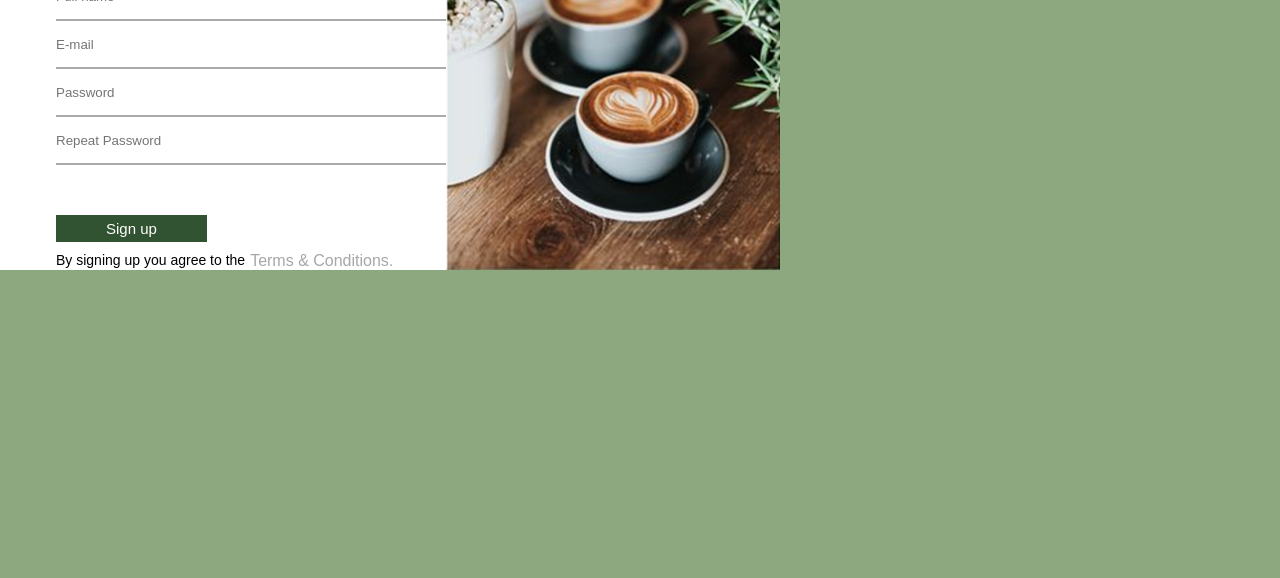
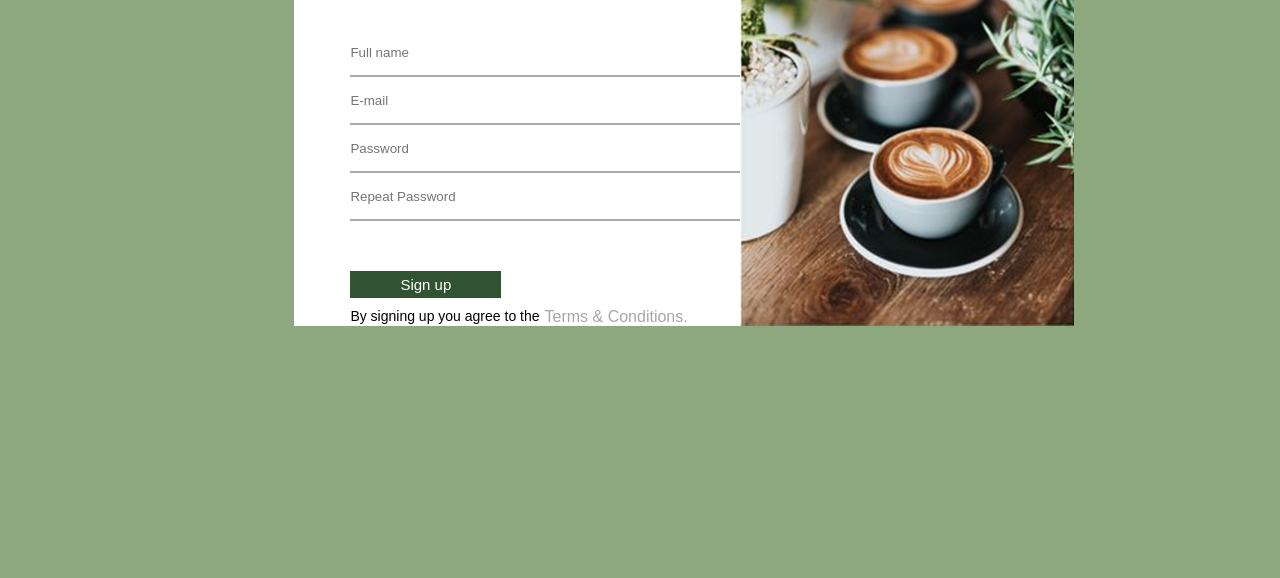
Before and after one commit to ZMaknickas/55-coffee, a website: page index.html in a window 1280 px wide. Shown: the part 278-856 px from the top of the page. Before the commit the page ends 800 px from the top, so only its background shows below. Drawn offline with Linux system fonts and the light colour scheme.

Commit message:
initial commit

```diff
--- a/style.css
+++ b/style.css
@@ -14,6 +14,8 @@ justify-content: center;
 width: 100vh;
 height: 100vh;
 background-color: rgb(141, 167, 126);
+margin-top: 7vh;
+margin-left: 23%;
 }
 
 .row {
```
